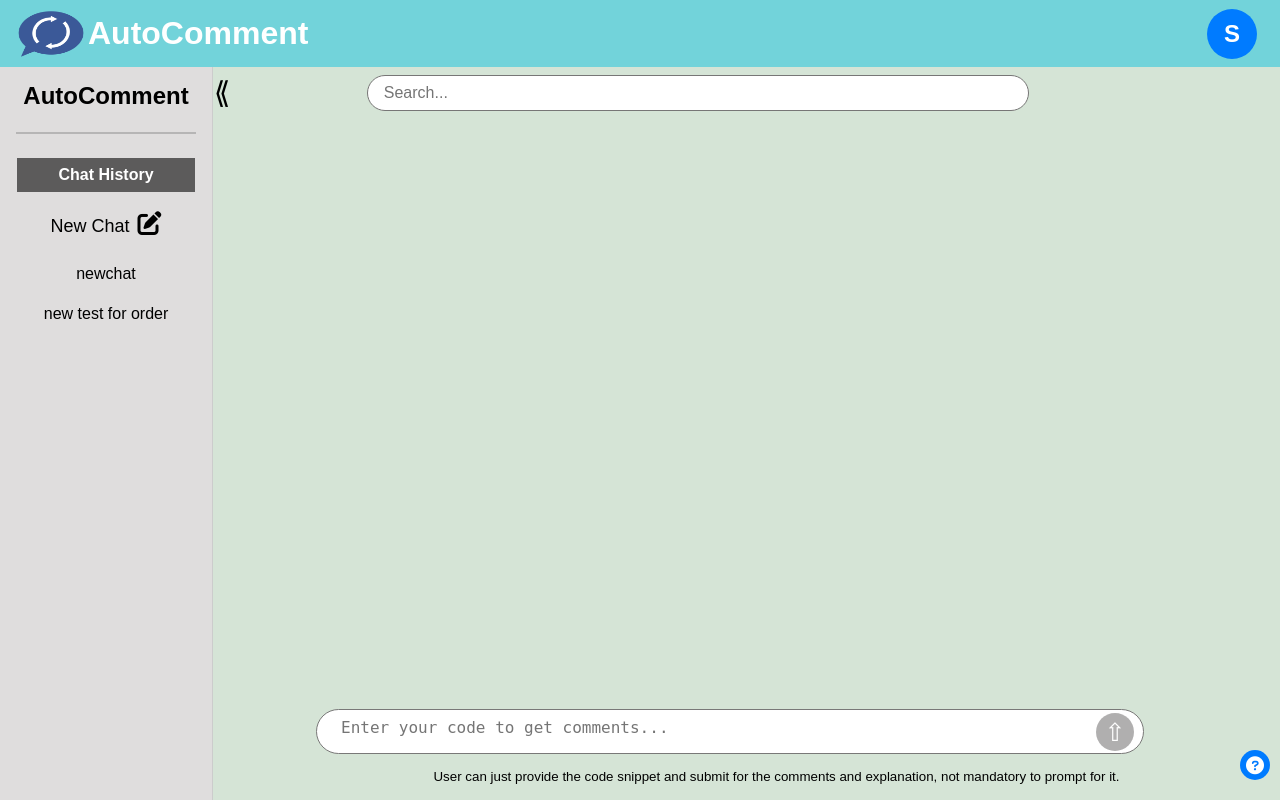
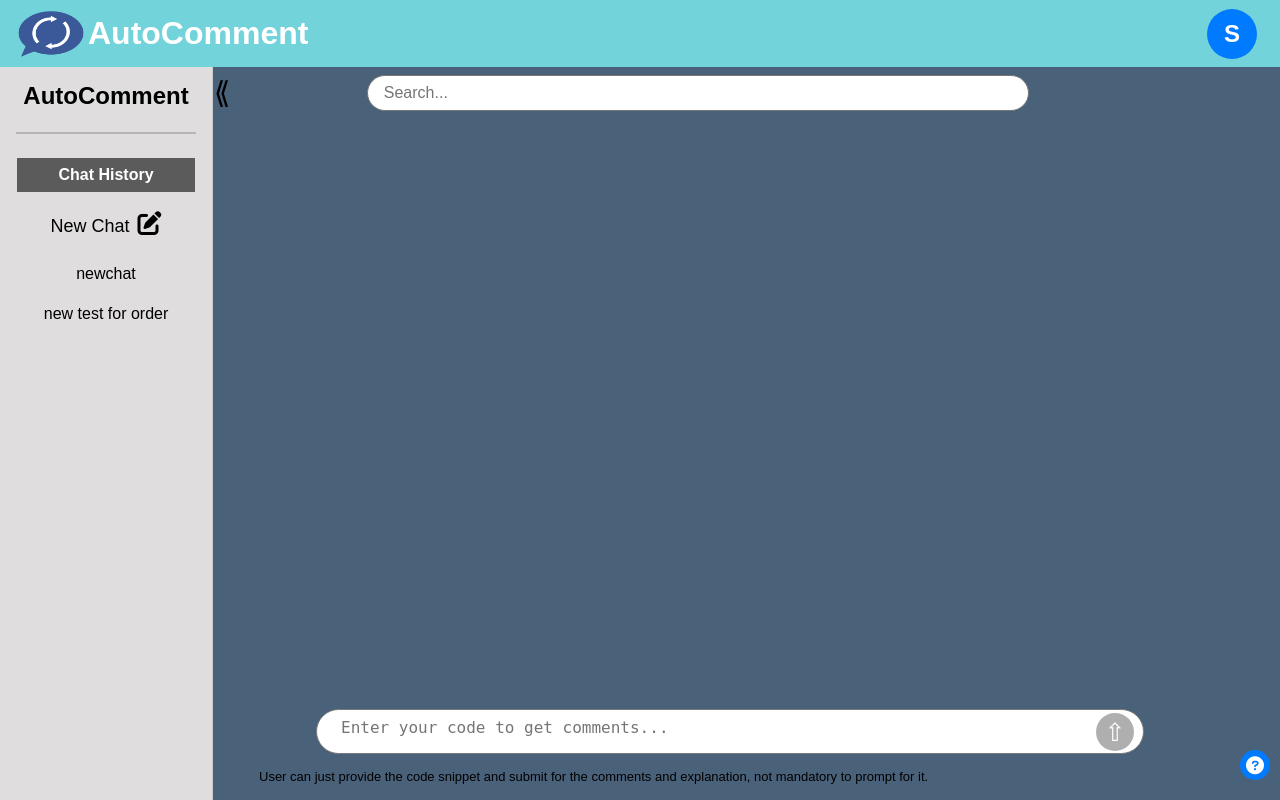
Before and after one commit to Srinivasa-Hexaware/AutoComment, a Flask app: page / in a window 1280 px wide. Run offline with Flask 2, Linux system fonts and the light colour scheme.

Commit message:
final commit

```diff
--- a/static/css/styles.css
+++ b/static/css/styles.css
@@ -6,7 +6,8 @@ body {
     display: flex;
     flex-direction: column;
     height: 100vh;
-    background-color: #d5e4d6;
+    /* background-color: #d5e4d6; */
+    background-color: #4a617a;
 }
 
 header {
@@ -398,6 +399,7 @@ mark {
     background-repeat: no-repeat;
     background-position: top left;
     padding-left: 40px; /* Add padding to prevent text overlap with the image */
+    max-width: 80%; /* Adjusted for a more balanced look */
 }
 
 .model-message {
@@ -412,6 +414,13 @@ mark {
     background-repeat: no-repeat;
     background-position: top left;
     padding-left: 40px; /* Add padding to prevent text overlap with the image */
+    max-width: 99%; /* Adjusted for a more balanced look */
+    /*text-overflow: ellipsis; /* Add ellipsis to truncated text */
+    white-space: pre-wrap; /* Preserve whitespace and line breaks */
+    word-wrap: break-word; /* Break long words */
+    box-sizing: border-box; /* Include padding in width calculation */
+    overflow-wrap: break-word; /* Break long words to prevent overflow */
+     /* Hide any overflow content */
 }
 
 .loading-message {
@@ -430,7 +439,7 @@ mark {
 
 p {
     margin: 0; /* Remove default margin */
-    font-size: smaller;
-    /* margin-left: 60px; */
-    text-align: center;
+    font-size: small;
+    /* margin-left: 130px;  */
+    text-align: left;
 }
```
